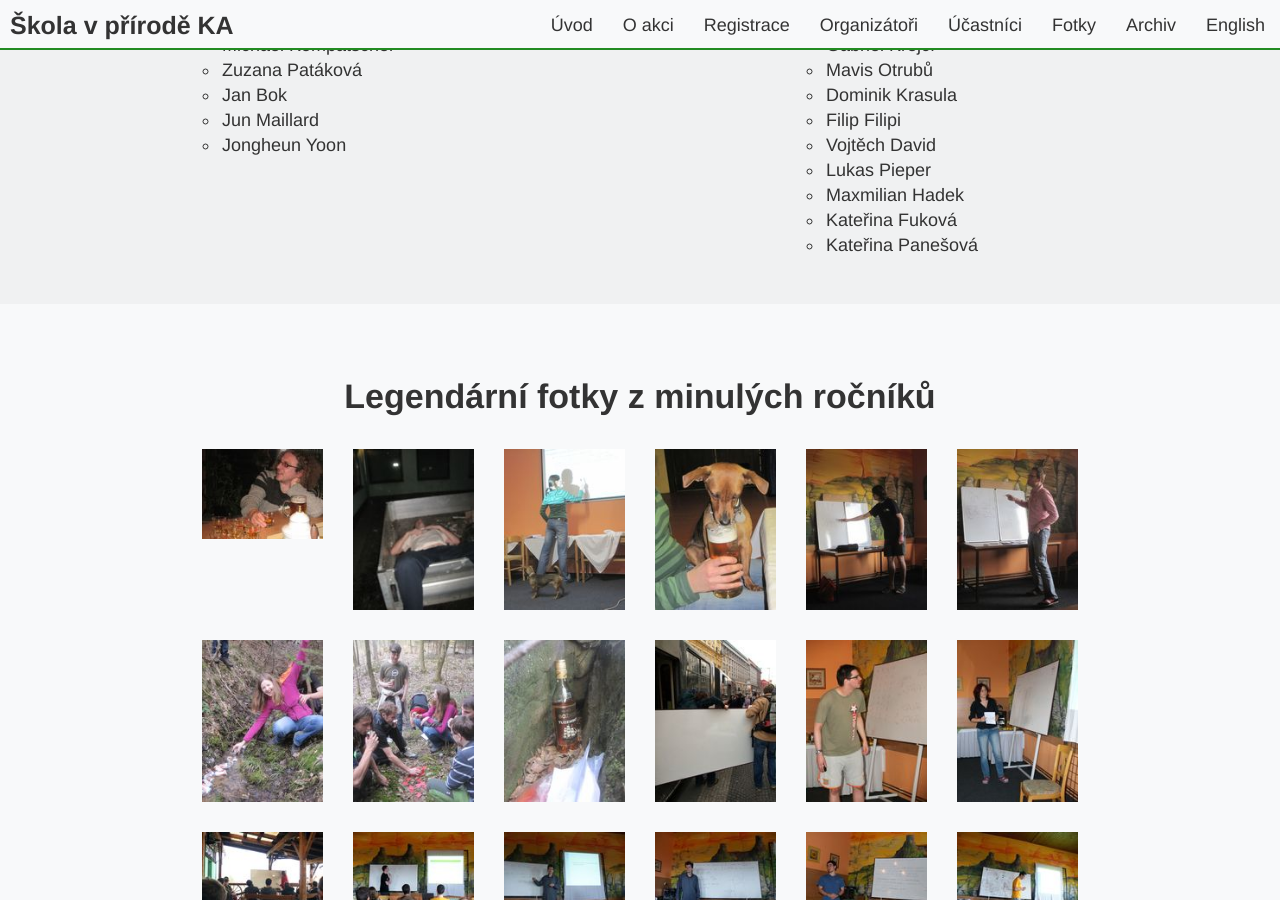
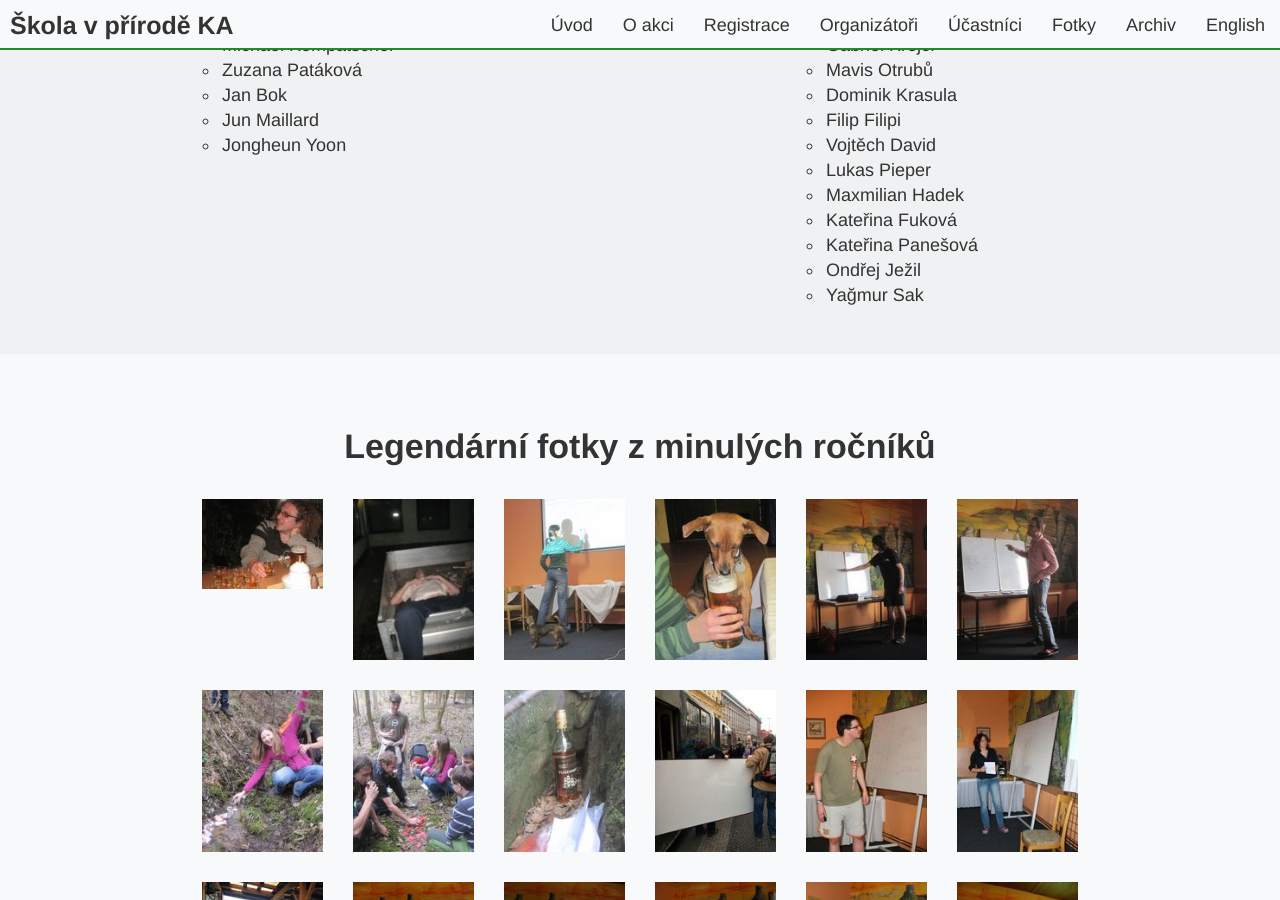
Before and after one commit to ondrachwiedziuk/skolavprirodenew, a Jekyll site: the page built from index.md, in a window 1280 px wide and 900 px high, scrolled down 3870 px. Built offline with Jekyll 4.4.1, drawn with Linux system fonts in a browser that asks for light colours.

Commit message:
New participants

```diff
--- a/_includes/participants.html
+++ b/_includes/participants.html
@@ -99,6 +99,12 @@
                     <li>
                       Kateřina Panešová
                     </li>
+                    <li>
+                      Ondřej Ježil
+                    </li>
+                    <li>
+                      Yağmur Sak
+                    </li>
                   </ul>
             </div>
         </div>
```
